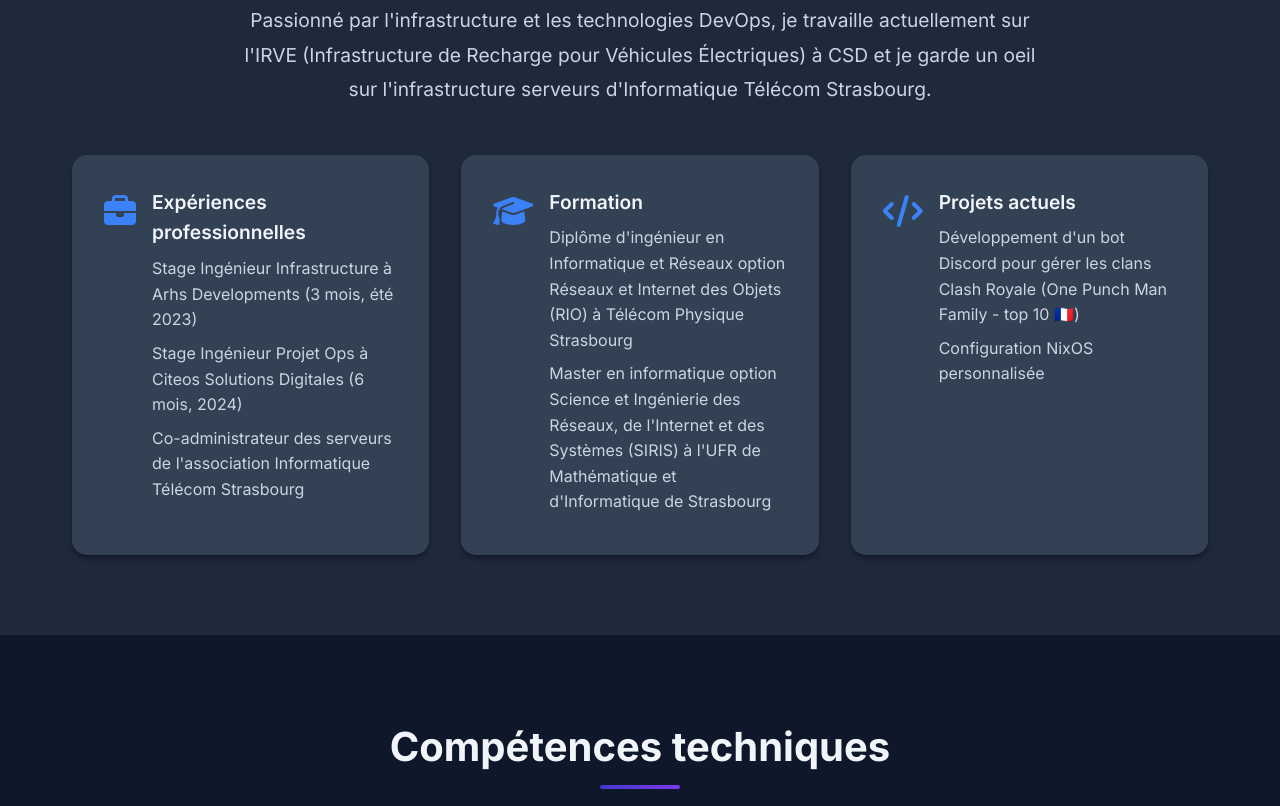
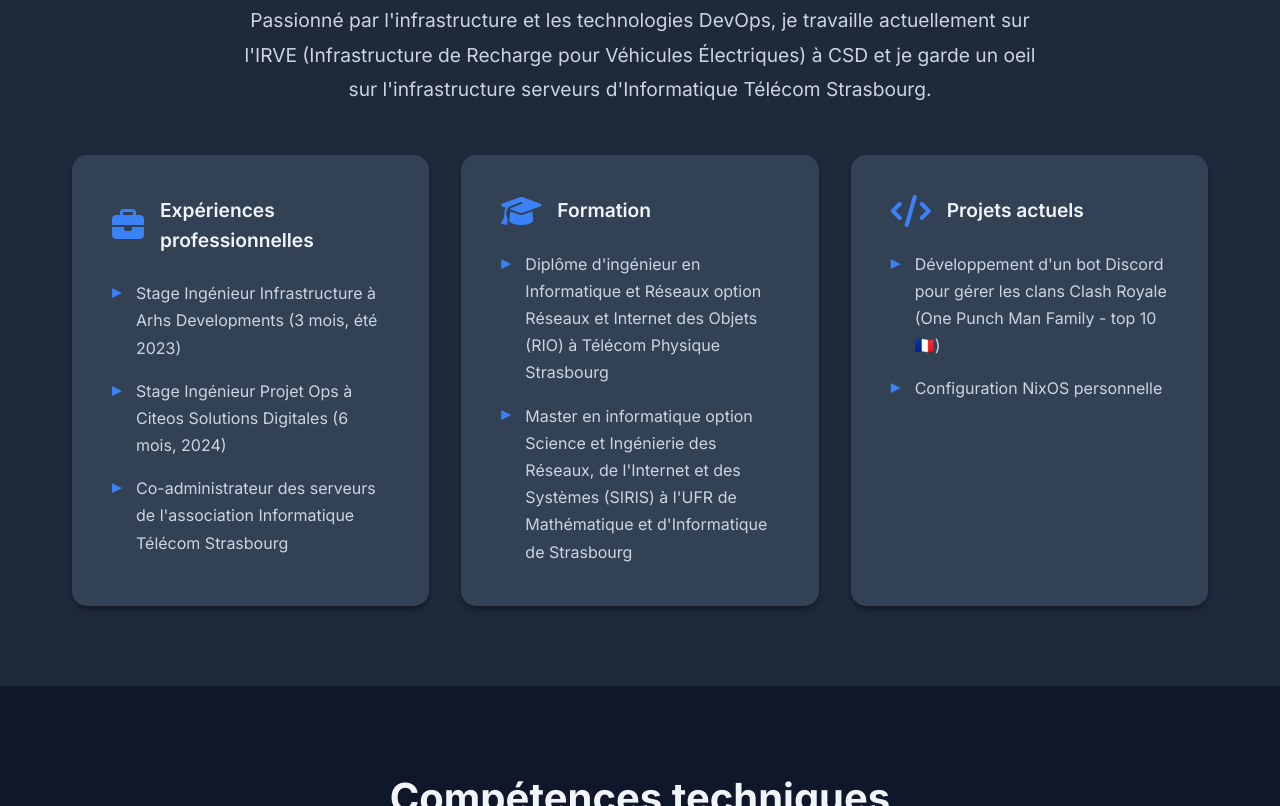
Before and after one commit to FelixLusseau/felixlusseau.github.io, a website: page index.html in a window 1280 px wide. Shown: the part 989-1795 px from the top of the page. Drawn offline with Linux system fonts and the light colour scheme.

Commit message:
Vertical center of lists

```diff
--- a/index.html
+++ b/index.html
@@ -49,7 +49,7 @@
                     </h1>
                     <h2 class="hero-subtitle">Ingénieur Ops & Administrateur Systèmes</h2>
                     <p class="hero-description">
-                        Ingénieur projet Ops à Citeos Solutions Digitales (Vinci Énergies),
+                        Ingénieur projets Ops à Citeos Solutions Digitales (Vinci Énergies),
                         administrateur serveurs et ancien président de l'association Informatique Télécom Strasbourg.
                     </p>
                     <div class="hero-buttons">
@@ -94,31 +94,46 @@
                     </p>
                     <div class="about-details">
                         <div class="detail-item">
-                            <i class="fas fa-briefcase"></i>
-                            <div>
+                            <div class="detail-item-header">
+                                <i class="fas fa-briefcase"></i>
                                 <h3>Expériences professionnelles</h3>
-                                <p>Stage Ingénieur Infrastructure à Arhs Developments (3 mois, été 2023)</p>
-                                <p>Stage Ingénieur Projet Ops à Citeos Solutions Digitales (6 mois, 2024)</p>
-                                <p>Co-administrateur des serveurs de l'association Informatique Télécom Strasbourg</p>
+                            </div>
+                            <div class="detail-item-content">
+                                <ul>
+                                    <li>Stage Ingénieur Infrastructure à Arhs Developments (3 mois, été 2023)</li>
+                                    <li>Stage Ingénieur Projet Ops à Citeos Solutions Digitales (6 mois, 2024)</li>
+                                    <li>Co-administrateur des serveurs de l'association Informatique Télécom Strasbourg
+                                    </li>
+                                </ul>
                             </div>
                         </div>
                         <div class="detail-item">
-                            <i class="fas fa-graduation-cap"></i>
-                            <div>
+                            <div class="detail-item-header">
+                                <i class="fas fa-graduation-cap"></i>
                                 <h3>Formation</h3>
-                                <p>Diplôme d'ingénieur en Informatique et Réseaux option Réseaux et Internet des Objets
-                                    (RIO) à Télécom Physique Strasbourg</p>
-                                <p>Master en informatique option Science et Ingénierie des Réseaux, de l'Internet et des
-                                    Systèmes (SIRIS) à l'UFR de Mathématique et d'Informatique de Strasbourg</p>
+                            </div>
+                            <div class="detail-item-content">
+                                <ul>
+                                    <li>Diplôme d'ingénieur en Informatique et Réseaux option Réseaux et Internet des
+                                        Objets
+                                        (RIO) à Télécom Physique Strasbourg</li>
+                                    <li>Master en informatique option Science et Ingénierie des Réseaux, de l'Internet
+                                        et des
+                                        Systèmes (SIRIS) à l'UFR de Mathématique et d'Informatique de Strasbourg</li>
+                                </ul>
                             </div>
                         </div>
                         <div class="detail-item">
-                            <i class="fas fa-code"></i>
-                            <div>
+                            <div class="detail-item-header">
+                                <i class="fas fa-code"></i>
                                 <h3>Projets actuels</h3>
-                                <p>Développement d'un bot Discord pour gérer les clans Clash Royale (One Punch Man
-                                    Family - top 10 🇫🇷)</p>
-                                <p>Configuration NixOS personnalisée</p>
+                            </div>
+                            <div class="detail-item-content">
+                                <ul>
+                                    <li>Développement d'un bot Discord pour gérer les clans Clash Royale (One Punch Man
+                                        Family - top 10 🇫🇷)</li>
+                                    <li>Configuration NixOS personnelle</li>
+                                </ul>
                             </div>
                         </div>
                     </div>
--- a/styles.css
+++ b/styles.css
@@ -377,12 +377,23 @@ section {
 
 .detail-item {
     display: flex;
-    gap: 1rem;
-    padding: 2rem;
+    flex-direction: column;
+    gap: 1.5rem;
+    padding: 2.5rem;
     background: white;
     border-radius: 15px;
     box-shadow: var(--shadow-md);
     transition: transform 0.3s ease, box-shadow 0.3s ease, background-color 0.3s ease;
+}
+
+.detail-item-header {
+    display: flex;
+    align-items: center;
+    gap: 1rem;
+}
+
+.detail-item-content {
+    padding-left: 0;
 }
 
 [data-theme="dark"] .detail-item {
@@ -397,20 +408,45 @@ section {
 .detail-item i {
     font-size: 2rem;
     color: var(--primary-color);
-    margin-top: 0.5rem;
+    margin-top: 0;
+    align-self: center;
 }
 
 .detail-item h3 {
     font-size: 1.2rem;
     font-weight: 600;
-    margin-bottom: 0.5rem;
+    margin: 0;
     color: var(--text-primary);
 }
 
-.detail-item p {
+.detail-item ul {
+    list-style: none;
+    padding: 0;
+    margin: 0;
+    width: 100%;
+}
+
+.detail-item li {
     color: var(--text-secondary);
-    line-height: 1.6;
-    margin-bottom: 0.5rem;
+    line-height: 1.7;
+    margin-bottom: 1rem;
+    padding-left: 1.5rem;
+    position: relative;
+    width: 100%;
+}
+
+.detail-item li:before {
+    content: "▸";
+    color: var(--primary-color);
+    font-weight: 600;
+    position: absolute;
+    left: 0;
+    top: -0.2rem;
+    font-size: 1.1rem;
+}
+
+.detail-item li:last-child {
+    margin-bottom: 0;
 }
 
 /* Skills Section */
```
